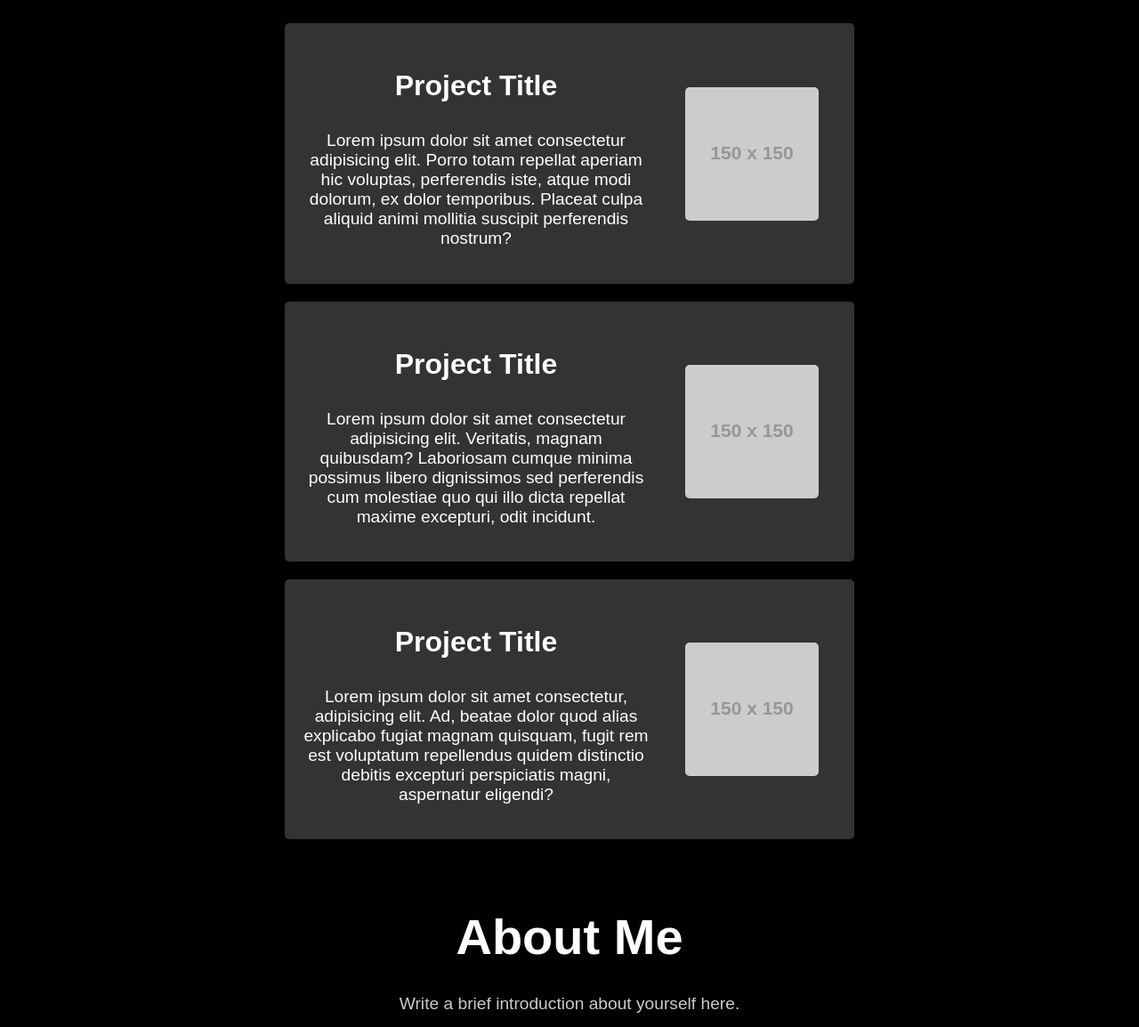
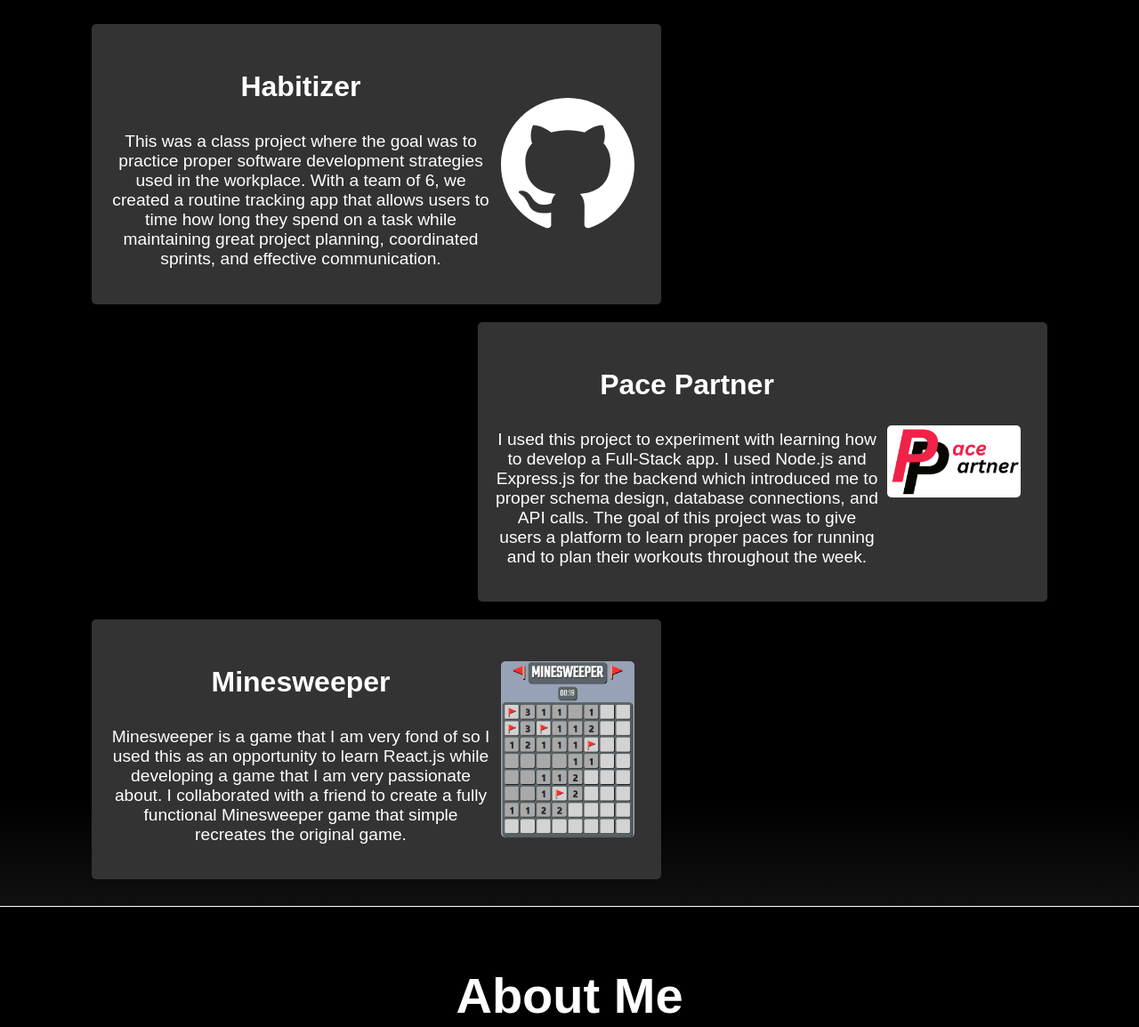
Before and after one commit to Sh0ckWave473/Portfolio, a plain HTML site: page index.html in a window 1280 px wide. Shown: the part 935-2089 px from the top of the page at 89% size. Drawn offline with Linux system fonts and the light colour scheme; placeholder pictures from the web are drawn by us.

Commit message:
First draft complete

```diff
--- a/index.css
+++ b/index.css
@@ -9,12 +9,15 @@ body {
 
 nav {
     padding-block: 10px;
-    position: absolute;
+    position: fixed;
+    z-index: 1000;
     display: flex;
-    justify-content: left;
+    justify-content: space-between;
     align-items: center;
     flex-direction: row;
-    width: 100%;
+    background-image: linear-gradient(to bottom, rgba(0, 0, 0, 1) 0%, rgb(24, 24, 24) 80%, rgb(44, 44, 44) 100%);
+    border-bottom: #fff 1px solid;
+    width: 100vw;
 }
 
 ul {
@@ -25,21 +28,18 @@ ul {
     flex-direction: row;
 }
 
-li {
+ul a {
     margin: 0 10px;
     padding: 5px 10px;
     border-radius: 5px;
     background-color: #f0f0f0;
-    transition: all 1s ease;
-}
-
-li a {
+    transition: all 0.5s ease;
     text-decoration: none;
     color: #333;
     font-weight: bold;
 }
 
-li:hover {
+ul a:hover {
     color: #fff;
     background-color: #525252;
     transform: scale(1.1);
@@ -48,8 +48,8 @@ li:hover {
 
 #topButton {
     position: fixed;
-    bottom: 20px;
-    right: 20px;
+    bottom: 15px;
+    right: 15px;
     background-color: #333;
     border: none;
     border-radius: 5px;
@@ -62,6 +62,8 @@ li:hover {
     background-position: center;
     width: 40px;
     height: 40px;
+    box-shadow: 0 0 10px rgba(0, 0, 0, 0.5);
+    z-index: 1000;
 }
 
 #topButton:hover {
@@ -183,7 +185,8 @@ li:hover {
     flex-direction: column;
     align-items: center;
     justify-content: center;
-    background-color: black;
+    background-image: linear-gradient(rgb(16, 16, 16) 0%, rgb(0, 0, 0) 10%, rgb(0, 0, 0) 90%, rgb(16, 16, 16) 100%);
+    border-block: #fff 1px solid;
 }
 
 #projects h2 {
@@ -203,12 +206,40 @@ li:hover {
     display: flex;
     flex-direction: row;
     align-items: center;
-    justify-content: space-between;
+    justify-content: center;
+    flex-wrap: wrap;
+    opacity: 0;
+    transition: all 1s ease-in-out;
+}
+
+.enterLeft {
+    transform: translateX(-25%);
+    margin-right: 35%;
+}
+
+.enterRight {
+    transform: translateX(25%);
+    margin-left: 35%;
+}
+
+@media (max-width: 970px) {
+    .enterLeft {
+        margin-right: 0;
+    }
+
+    .enterRight {
+        margin-left: 0;
+    }
+}
+
+.enterLeft.loaded, .enterRight.loaded {
+    opacity: 1;
+    transform: translateX(0);
+    transition: all 0.5s ease-in-out;
 }
 
 .description {
     flex: 1;
-    margin-right: 20px;
 }
 
 .project h3 {
@@ -222,9 +253,15 @@ li:hover {
 }
 
 .project img {
-    max-width: 100%;
+    width: 150px;
     border-radius: 5px;
-    margin: 20px;
+    margin-inline: 10px;
+}
+
+.project:hover {
+    background-color: #444;
+    cursor: pointer;
+    transform: scale(1.05);
 }
 
 #aboutMe {
@@ -233,6 +270,7 @@ li:hover {
     align-items: center;
     justify-content: center;
     background-color: black;
+    padding: 20px 20px 40px 20px;
 }
 
 #aboutMe h2 {
--- a/index.html
+++ b/index.html
@@ -12,8 +12,11 @@
 <body>
     <nav>
         <ul>
-            <li><a href="#projects">Projects</a></li>
-            <li><a href="#aboutMe">About Me</a></li>
+            <a href="#mainSection">Justin</a>
+        </ul>
+        <ul>
+            <a href="#projects">Projects</a>
+            <a href="#aboutMe">About Me</a>
         </ul>
     </nav>
     <a href="#mainSection" id="topButton"></a>
@@ -23,7 +26,7 @@
             <p>Software Developer + Passionate Runner</p>
         </div>
         <div id="profile">
-            <img src="https://avatars.githubusercontent.com/u/123456789?v=3" alt="Profile Picture" />
+            <img src="/imgs/446221385_3613793138933484_352474712665726259_n.jpg" alt="Profile Picture" />
             <div id="socials">
                 <a href="https://github.com/Sh0ckWave473" id="github" target="_blank"></a>
                 <a href="https://www.linkedin.com/in/justin-hernandez-473/" id="linkedin" target="_blank"></a>
@@ -33,38 +36,48 @@
     </div>
     <div id="projects">
         <h2>Projects</h2>
-        <div class="project">
+        <div id="habitizer" class="project enterLeft">
             <div class="description">
-                <h3>Project Title</h3>
-                <p>Lorem ipsum dolor sit amet consectetur adipisicing elit. Porro totam repellat aperiam hic voluptas,
-                    perferendis iste, atque modi dolorum, ex dolor temporibus. Placeat culpa aliquid animi mollitia
-                    suscipit perferendis nostrum?</p>
+                <h3>Habitizer</h3>
+                <p>This was a class project where the goal was to practice proper
+                    software development strategies used in the workplace. With a team
+                    of 6, we created a routine tracking app that allows users to time how
+                    long they spend on a task while maintaining great project planning,
+                    coordinated sprints, and effective communication.
+                </p>
             </div>
-            <img src="https://via.placeholder.com/150" alt="Project Image" />
+            <img src="/imgs/github.svg" alt="Project Image" />
         </div>
-        <div class="project">
+        <div id="pacePartner" class="project enterRight">
             <div class="description">
-                <h3>Project Title</h3>
-                <p>Lorem ipsum dolor sit amet consectetur adipisicing elit. Veritatis, magnam quibusdam? Laboriosam
-                    cumque minima possimus libero dignissimos sed perferendis cum molestiae quo qui illo dicta repellat
-                    maxime excepturi, odit incidunt.</p>
+                <h3>Pace Partner</h3>
+                <p>I used this project to experiment with learning how to develop a Full-Stack app.
+                    I used Node.js and Express.js for the backend which introduced me to proper schema
+                    design, database connections, and API calls. The goal of this project was to give users
+                    a platform to learn proper paces for running and to plan their workouts throughout the week.
+                </p>
             </div>
-            <img src="https://via.placeholder.com/150" alt="Project Image" />
+            <img src="/imgs/PacePartnerLogo.png" alt="Project Image" />
         </div>
-        <div class="project">
+        <div id="minesweeper" class="project enterLeft">
             <div class="description">
-                <h3>Project Title</h3>
-                <p>Lorem ipsum dolor sit amet consectetur, adipisicing elit. Ad, beatae dolor quod alias explicabo
-                    fugiat magnam quisquam, fugit rem est voluptatum repellendus quidem distinctio debitis excepturi
-                    perspiciatis magni, aspernatur eligendi?</p>
+                <h3>Minesweeper</h3>
+                <p>Minesweeper is a game that I am very fond of so I used this as an opportunity to learn React.js
+                    while developing a game that I am very passionate about. I collaborated with a friend to create
+                    a fully functional Minesweeper game that simple recreates the original game.
+                </p>
             </div>
-            <img src="https://via.placeholder.com/150" alt="Project Image" />
+            <img src="/imgs/image.png" alt="Project Image" />
         </div>
     </div>
     <div id="aboutMe">
         <h2>About Me</h2>
-        <p>Write a brief introduction about yourself here.</p>
-        <p>Include your interests, skills, and any other relevant information.</p>
+        <p>I am a recent college graduate from the University of California - San Diego with a Bachelor's joint degree
+            in Mathematics - Computer Science. I have spent my college career learning basic computer science concepts
+            and software development strategies. I am passionate about computer science and I am always looking for
+            opportunities to take what I have learned from my classes and apply them to real-world, impactful projects.
+            I am also an avid runner who enjoys running long distances and improving my personal records!
+        </p>
     </div>
 </body>
 
--- a/index.js
+++ b/index.js
@@ -17,4 +17,47 @@ document.addEventListener("DOMContentLoaded", function () {
             topButton.classList.remove("visible");
         }
     });
+
+    document.getElementById("habitizer").addEventListener("click", function () {
+        window.open("https://github.com/CSE-110-Winter-2025/habitizer-team-11");
+    });
+
+    document
+        .getElementById("pacePartner")
+        .addEventListener("click", function () {
+            window.open("https://pace-partner.onrender.com");
+        });
+
+    document
+        .getElementById("minesweeper")
+        .addEventListener("click", function () {
+            window.open("https://minesweeper-em9.pages.dev");
+        });
 });
+
+document.addEventListener("scroll", function () {
+    const habitizer = document.getElementById("habitizer");
+    const pacePartner = document.getElementById("pacePartner");
+    const minesweeper = document.getElementById("minesweeper");
+
+    const habitizerRect = habitizer.getBoundingClientRect();
+    if (habitizerRect.top < window.innerHeight && habitizerRect.bottom >= 0) {
+        habitizer.classList.add("loaded");
+    }
+
+    const pacePartnerRect = pacePartner.getBoundingClientRect();
+    if (
+        pacePartnerRect.top < window.innerHeight &&
+        pacePartnerRect.bottom >= 0
+    ) {
+        pacePartner.classList.add("loaded");
+    }
+
+    const minesweeperRect = minesweeper.getBoundingClientRect();
+    if (
+        minesweeperRect.top < window.innerHeight &&
+        minesweeperRect.bottom >= 0
+    ) {
+        minesweeper.classList.add("loaded");
+    }
+});
```
Also changed, not shown: imgs/446221385_3613793138933484_352474712665726259_n.jpg (added), imgs/PacePartnerLogo.png (added), imgs/image.png (added).
